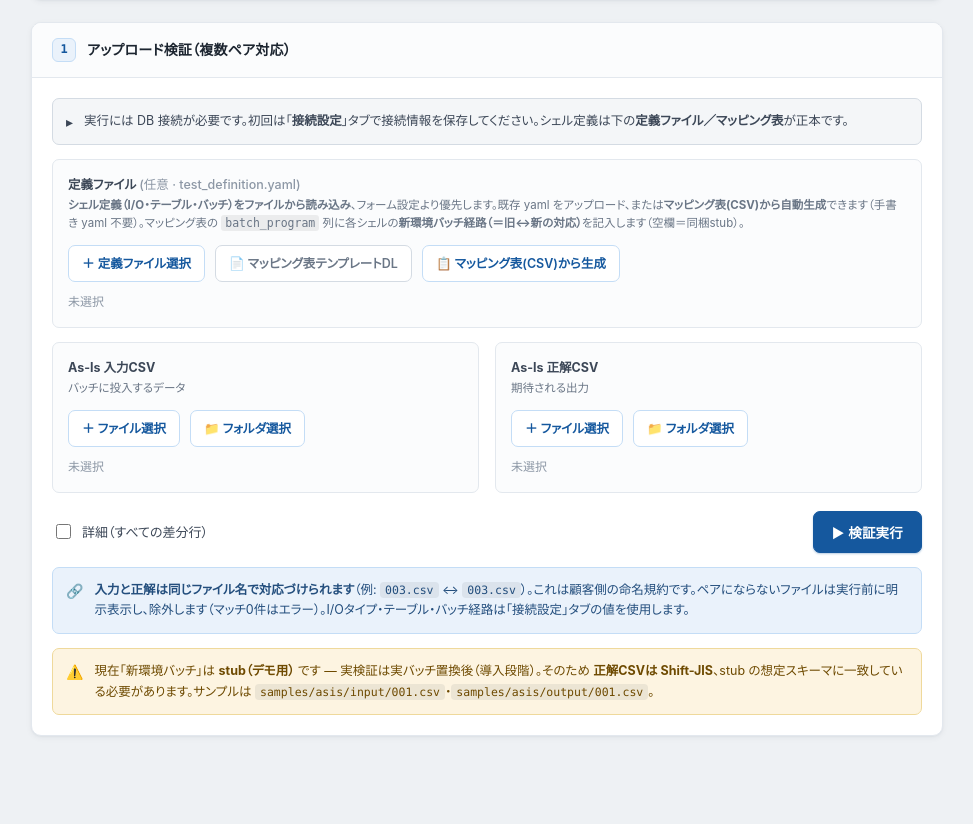
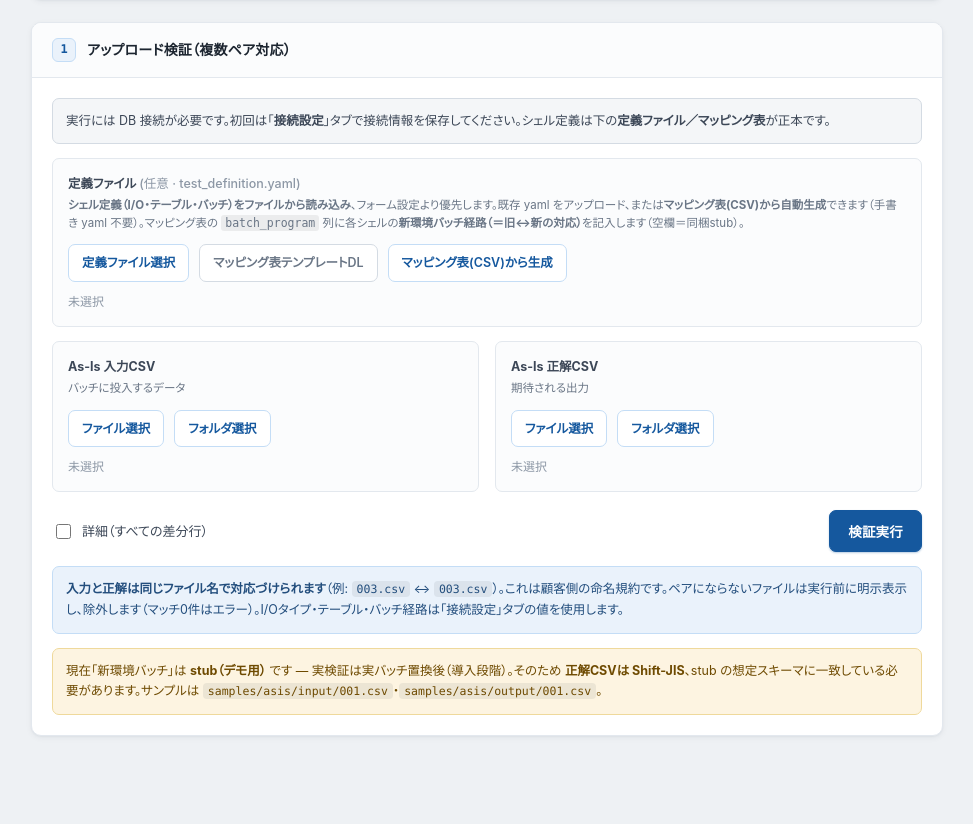
Before and after one commit to kyh0815/DataComparator, a Flask app: page / in a window 1280 px wide. Shown: the part 157-981 px from the top of the page, without its empty margins (153-1126 px from the left). Run offline with Flask 3, Linux system fonts and the light colour scheme.

Commit message:
style(gui): UI 장식 이모지 전부 제거 (버튼·콜아웃·배너·리포트·요약)
이모지가 버튼·안내문을 어수선하게 만든다는 피드백 반영. ＋📄📋📁⬇✕▶🔐⚠️▸🔗⛔ 및
요약 ✓를 제거하고 텍스트만 남김. 기능적 상태 글리프(스텝 점 ✓/!, 접속테스트 ✓/✗)는 유지.

Co-Authored-By: Claude Opus 4.8 <noreply@anthropic.com>

```diff
--- a/src/gui/templates/index.html
+++ b/src/gui/templates/index.html
@@ -364,11 +364,11 @@
           <div class="field"><label class="lab">設定ファイル</label><input type="text" id="c-config" value="{{ default_config }}"></div>
         </div>
         <div class="callout sec">
-          <span class="ico">🔐</span>
+
           <div>パスワードはツールに入力・保存しません（<b>モデルA</b>）。DBA が環境変数 <code>{{ conn.password_env }}</code> または <code>.pgpass</code> に設定し、ツールはそこから取得します。</div>
         </div>
         <div class="callout warn">
-          <span class="ico">⚠️</span>
+
           <div>検証専用の <b>最小権限アカウント</b> と <b>検証専用 DB / スキーマ</b> を使用してください。本ツールは入力テーブルを TRUNCATE+INSERT、結果テーブルに INSERT するため、<b>本番 DB を指すと汚染します</b>。</div>
         </div>
       </div>
@@ -405,7 +405,7 @@
           <button class="ghost" id="c-save">保存</button>
         </div>
         <div class="callout info">
-          <span class="ico">▸</span>
+
           <div>ここの I/Oタイプ・テーブルは <b>「接続テスト」の確認対象</b>です（読み取り専用 — 接続 + <code>SELECT 1</code> + DBタイプ側のテーブル存在確認のみ）。<b>検証時のシェル定義は「アップロード検証」タブの定義ファイル／マッピング表が正本</b>です（それらを使う場合この設定は無視 / 定義なしの簡易検証時のみ既定として使用）。<b>保存</b>は DB接続・エンコーディングを <code>config.yaml</code> に書き込みます（パスワードは保存しません）。</div>
         </div>
         <div class="checks" id="c-checks"></div>
@@ -423,18 +423,18 @@
       </div>
       <div class="panel-body">
         <div class="callout sec" style="margin-top:0;margin-bottom:14px">
-          <span class="ico">▸</span>
+
           <div>実行には DB 接続が必要です。初回は「<b>接続設定</b>」タブで接続情報を保存してください。シェル定義は下の<b>定義ファイル／マッピング表</b>が正本です。</div>
         </div>
         <div class="filebox" style="margin-bottom:14px">
           <span class="fh">定義ファイル <span class="opt" style="color:var(--muted-2);font-weight:500">(任意 · test_definition.yaml)</span></span>
           <div class="fsub"><b>シェル定義（I/O・テーブル・バッチ）をファイルから読み込み</b>、フォーム設定より優先します。既存 yaml をアップロード、または<b>マッピング表(CSV)から自動生成</b>できます（手書き yaml 不要）。マッピング表の <code style="background:#00000010;padding:1px 4px;border-radius:3px">batch_program</code> 列に各シェルの<b>新環境バッチ経路（＝旧↔新の対応）</b>を記入します（空欄＝同梱stub）。</div>
           <div class="frow">
-            <label class="file-btn">＋ 定義ファイル選択<input type="file" id="u-def" accept=".yaml,.yml"></label>
-            <a class="file-btn" href="/definition/mapping-template" style="text-decoration:none;color:var(--muted);border-color:var(--line-2)">📄 マッピング表テンプレートDL</a>
-            <label class="file-btn">📋 マッピング表(CSV)から生成<input type="file" id="u-map" accept=".csv"></label>
-            <a class="file-btn" id="u-def-dl" style="display:none;text-decoration:none" download="test_definition.yaml">⬇ 定義YAMLをダウンロード</a>
-            <button class="file-btn" type="button" id="u-def-clear" style="display:none;color:var(--muted);border-color:var(--line-2)">✕ 解除</button>
+            <label class="file-btn">定義ファイル選択<input type="file" id="u-def" accept=".yaml,.yml"></label>
+            <a class="file-btn" href="/definition/mapping-template" style="text-decoration:none;color:var(--muted);border-color:var(--line-2)">マッピング表テンプレートDL</a>
+            <label class="file-btn">マッピング表(CSV)から生成<input type="file" id="u-map" accept=".csv"></label>
+            <a class="file-btn" id="u-def-dl" style="display:none;text-decoration:none" download="test_definition.yaml">定義YAMLをダウンロード</a>
+            <button class="file-btn" type="button" id="u-def-clear" style="display:none;color:var(--muted);border-color:var(--line-2)">解除</button>
           </div>
           <div class="count" id="u-def-info"></div>
         </div>
@@ -443,8 +443,8 @@
             <span class="fh">As-Is 入力CSV</span>
             <div class="fsub">バッチに投入するデータ</div>
             <div class="frow">
-              <label class="file-btn">＋ ファイル選択<input type="file" id="u-in-files" accept=".csv" multiple></label>
-              <label class="file-btn">📁 フォルダ選択<input type="file" id="u-in-dir" webkitdirectory directory></label>
+              <label class="file-btn">ファイル選択<input type="file" id="u-in-files" accept=".csv" multiple></label>
+              <label class="file-btn">フォルダ選択<input type="file" id="u-in-dir" webkitdirectory directory></label>
             </div>
             <div class="count" id="u-in-count"></div>
           </div>
@@ -452,8 +452,8 @@
             <span class="fh">As-Is 正解CSV</span>
             <div class="fsub">期待される出力</div>
             <div class="frow">
-              <label class="file-btn">＋ ファイル選択<input type="file" id="u-out-files" accept=".csv" multiple></label>
-              <label class="file-btn">📁 フォルダ選択<input type="file" id="u-out-dir" webkitdirectory directory></label>
+              <label class="file-btn">ファイル選択<input type="file" id="u-out-files" accept=".csv" multiple></label>
+              <label class="file-btn">フォルダ選択<input type="file" id="u-out-dir" webkitdirectory directory></label>
             </div>
             <div class="count" id="u-out-count"></div>
           </div>
@@ -461,14 +461,14 @@
         <div class="actions">
           <label class="chk"><input type="checkbox" id="u-verbose"> 詳細（すべての差分行）</label>
           <span class="grow"></span>
-          <button class="run" id="u-run">▶ 検証実行</button>
+          <button class="run" id="u-run">検証実行</button>
         </div>
         <div class="callout info">
-          <span class="ico">🔗</span>
+
           <div><b>入力と正解は同じファイル名で対応づけられます</b>（例: <code>003.csv</code> ↔ <code>003.csv</code>）。これは顧客側の命名規約です。ペアにならないファイルは実行前に明示表示し、除外します（マッチ0件はエラー）。I/Oタイプ・テーブル・バッチ経路は「接続設定」タブの値を使用します。</div>
         </div>
         <div class="callout warn">
-          <span class="ico">⚠️</span>
+
           <div>現在「新環境バッチ」は <b>stub（デモ用）</b> です — 実検証は実バッチ置換後（導入段階）。そのため <b>正解CSVは Shift-JIS</b>、stub の想定スキーマに一致している必要があります。サンプルは <code>samples/asis/input/001.csv</code>・<code>samples/asis/output/001.csv</code>。</div>
         </div>
       </div>
@@ -491,10 +491,10 @@
         <div class="actions">
           <label class="chk"><input type="checkbox" id="verbose"> 詳細（すべての差分行）</label>
           <span class="grow"></span>
-          <button class="run" id="run">▶ 実行</button>
+          <button class="run" id="run">実行</button>
         </div>
         <div class="callout sec">
-          <span class="ico">▸</span>
+
           <div>同梱サンプル <code>samples/asis/</code> を用いて 10件のシェルを順次実行します。各シェルの <b>入力ロード → バッチ実行 → 結果比較</b> がリアルタイムに表示されます。</div>
         </div>
       </div>
@@ -507,7 +507,6 @@
 
   <div id="summary" class="panel">
     <div class="panel-head">
-      <span class="num" style="background:var(--ok-bg);border-color:var(--ok-bd);color:var(--ok)">✓</span>
       <h2>検証サマリー</h2>
       <span class="sub" id="s-verdict"></span>
     </div>
@@ -625,7 +624,7 @@ function reset(){
   $("warnbar").classList.remove("show");
   $("results-wrap").classList.remove("show");
 }
-function showBanner(id, html){ const b=$(id); b.innerHTML=`<span class="ico">${id==="banner"?"⛔":"⚠"}</span><div>${html}</div>`; b.classList.add("show"); }
+function showBanner(id, html){ const b=$(id); b.innerHTML=`<div>${html}</div>`; b.classList.add("show"); }
 
 function shellRow(id,index,total){
   const el=document.createElement("div");
@@ -740,10 +739,10 @@ function renderSummary(s){
   $("s-elapsed").textContent=Number(s.elapsed_seconds).toFixed(1);
   const bad=s.ng_count+s.error_count+s.missing_count;
   const verdict=$("s-verdict");
-  if (bad===0){ verdict.textContent="✓ 全件一致"; verdict.style.color="var(--ok)"; }
+  if (bad===0){ verdict.textContent="全件一致"; verdict.style.color="var(--ok)"; }
   else { verdict.textContent=`要確認 — NG/ERROR/MISSING ${bad} 件`; verdict.style.color="var(--ng)"; }
   const cfg=encodeURIComponent(lastConfig);
-  $("report").innerHTML=`レポート: <a href="/report/${encodeURIComponent(s.report_name)}?config=${cfg}">${escapeHtml(s.report_name)} ⬇</a>`;
+  $("report").innerHTML=`レポート: <a href="/report/${encodeURIComponent(s.report_name)}?config=${cfg}">${escapeHtml(s.report_name)}</a>`;
   $("summary").classList.add("show");
 }
 
```
